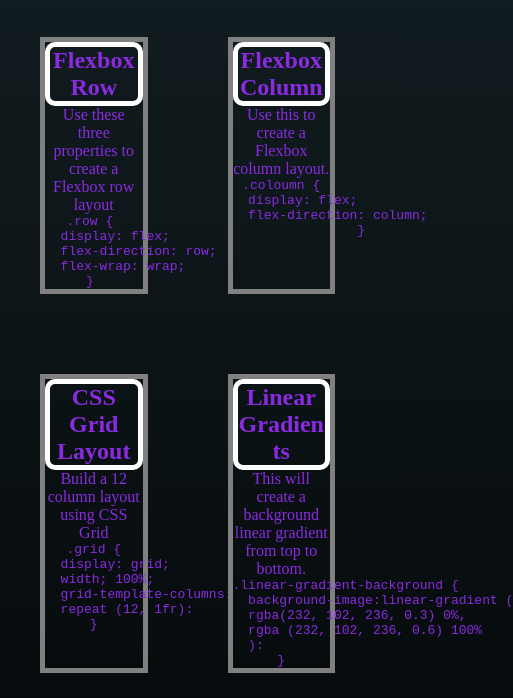
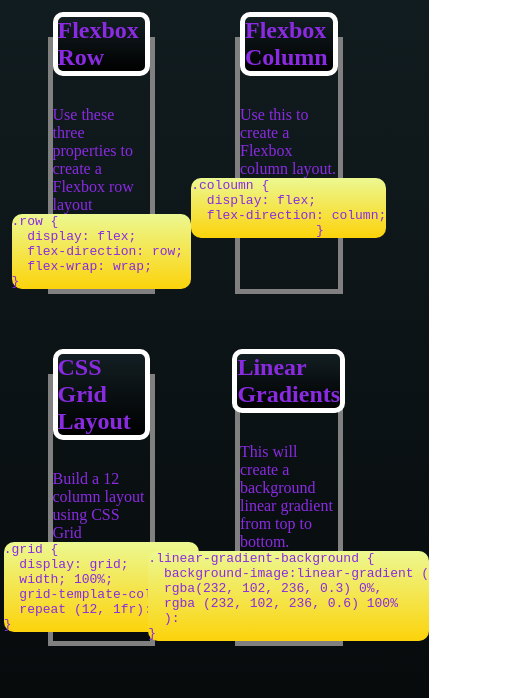
Before and after one commit to beckamcnally/ultimate-cheat, a plain HTML site: page index.html in a window 390 px wide. Shown: the part 112-810 px from the top of the page, 513 px wide, since content can reach past the window. Drawn offline with Linux system fonts and the light colour scheme.

Commit message:
added flex basis

```diff
--- a/assets/style.css
+++ b/assets/style.css
@@ -10,37 +10,47 @@
 body {
     background: linear-gradient( #131f23, #000000);
     color: blueviolet;
-    text-align: center;
 
 }
 
 main {
     display:flex;
     flex-wrap:wrap;
+    justify-content: center;
+}
+
+main h2 {
+    position: relative;
+    top: -30px;
+    background: linear-gradient( #131f23, #000000);
+}
+
+header, footer {
+    text-align: center;
 }
 
 section{
+    display:flex;
+    flex: 0, 1, 33%;
+    justify-content: column;
+    flex-direction: column;
     border:5px solid grey;
     width: 25%;
     margin:40px;
-    word-wrap: break-word;
+
 }
 
 
 h2{
     border:5px solid white;
     border-radius: 10px;
-
-
 }
 
 
 pre{
-    background-color: linear-gradient( #d6dc1f, #f3ed77);
+    background: linear-gradient( #ecf891, #fcd30b);
     border-radius: 10px;
 }
-
-
 
 pre{
     -webkit-user-select: all;
@@ -49,13 +59,26 @@ pre{
 }
 
 /* @media screen and (max-width:768px) {
-    article {
+    main article {
        justify-content: column;
     }
 } */
 
+
 @media screen and (max-width:768px) {
-    article {
-       justify-content: column;
+    main section {
+
+       align-items: center;
+       flex: 0, 1, 50%;
     }
 }
+
+
+
+@media screen and (max-width:480px) {
+    main section {
+       justify-content: column;
+       align-items:center;
+       flex: 0, 1, 100%;
+    }
+}
```
